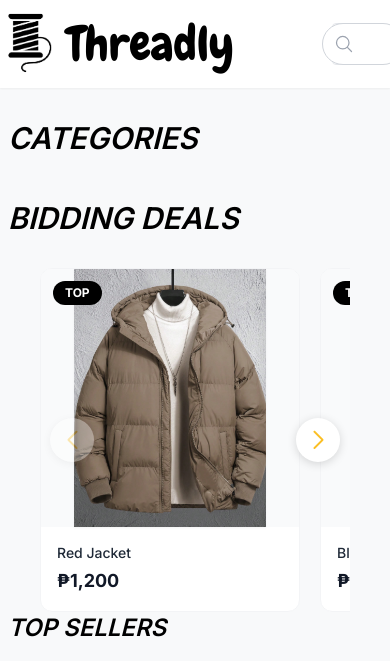
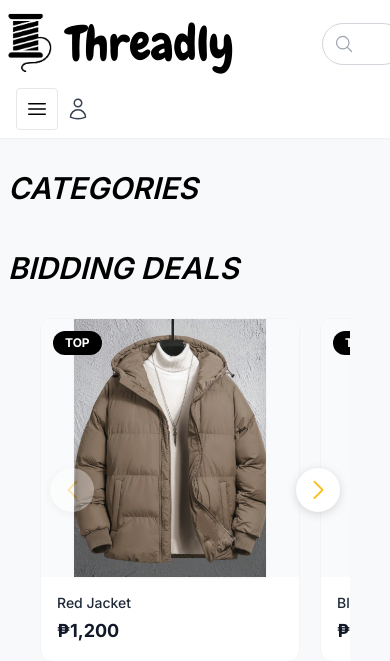
Before and after one commit to bennysito/Threadly, a PHP site: page / in a window 390 px wide; the page is wider, and only the part inside the window is pictured. Shown: the top 661 px of that part. Run offline with PHP 8.4, Linux system fonts and the light colour scheme; data that the repository does not hold is empty; some libraries are stand-ins or nearby versions.

Commit message:
gibalik ang old nav bar

```diff
--- a/Front_End/Nav_bar.php
+++ b/Front_End/Nav_bar.php
@@ -1,27 +1,23 @@
+
 <?php
 require_once "../Back_End/Models/Users.php";
 
 if(session_status() == PHP_SESSION_NONE){
   session_start();
+
 }
-
-// Logout handling
 if (isset($_GET['action']) && $_GET['action'] === 'logout') {
     $user = new User();
     $user->logoutUser();
     header("location: index.php");
     exit;
 }
-
-// Check if user is logged in
-$isLoggedIn = isset($_SESSION['user_id']);
 ?>
-
-<nav class="bg-white shadow-sm">
+<nav class="bg-white  shadow-sm">
   <div class="max-w-7xl mx-auto px-4 py-2 flex flex-wrap items-center justify-between gap-2">
 
-    <!-- Logo -->
-    <a href="https://samtu43.github.io/Sam_chanel/" class="flex items-center flex-shrink-0">
+    <!-- Logo kaotng Threaldy-->
+    <a  href="https://samtu43.github.io/Sam_chanel/" class="flex items-center flex-shrink-0">
       <img src="Images/Threadly_logo.png" alt="Logo" class="h-16 w-auto ml-5/6 logo-scale">
       <span class="chewy-font ml-6">Threadly</span>
     </a>
@@ -42,36 +38,35 @@
       </div>
     </div>
 
-    <!-- Desktop menu items -->
+    <!-- Products,Notification,ug Help -->
     <div class="hidden md:flex items-center gap-6 ml-4">
-      <!-- Notification, Message, Cart, Wishlist, Help Icons -->
-      <a href="#" class="flex items-center hover:text-amber-500 gap-1 font-medium">
+
+
+      <a href="https://samtu43.github.io/Sam_chanel/" class="flex items-center  hover:text-amber-500 gap-1 font-medium">
         <svg xmlns="http://www.w3.org/2000/svg" fill="none" viewBox="0 0 24 24"
              stroke-width="1.5" stroke="currentColor" class="w-5 h-5">
           <path stroke-linecap="round" stroke-linejoin="round"
                 d="M14.857 17.082a23.848 23.848 0 0 0 5.454-1.31A8.967 8.967 0 0 1 18 9.75V9A6 6 0 0 0 6 9v.75a8.967 8.967 0 0 1-2.312 6.022c1.733.64 3.56 1.085 5.455 1.31m5.714 0a24.255 24.255 0 0 1-5.714 0m5.714 0a3 3 0 1 1-5.714 0" />
         </svg>
-      </a>
+      <!--Hi, text balhin ngari -->
 
-      <a href="#" class="flex items-center hover:text-amber-500">
-        <svg xmlns="http://www.w3.org/2000/svg" fill="none" viewBox="0 0 24 24" stroke-width="1.5" stroke="currentColor" class="size-6">
+      <!--message icon-->
+        <a href="https://samtu43.github.io/Sam_chanel/" class="flex items-center hover:text-amber-500"><svg xmlns="http://www.w3.org/2000/svg" fill="none" viewBox="0 0 24 24" stroke-width="1.5" stroke="currentColor" class="size-6">
   <path stroke-linecap="round" stroke-linejoin="round" d="M8.625 12a.375.375 0 1 1-.75 0 .375.375 0 0 1 .75 0Zm0 0H8.25m4.125 0a.375.375 0 1 1-.75 0 .375.375 0 0 1 .75 0Zm0 0H12m4.125 0a.375.375 0 1 1-.75 0 .375.375 0 0 1 .75 0Zm0 0h-.375M21 12c0 4.556-4.03 8.25-9 8.25a9.764 9.764 0 0 1-2.555-.337A5.972 5.972 0 0 1 5.41 20.97a5.969 5.969 0 0 1-.474-.065 4.48 4.48 0 0 0 .978-2.025c.09-.457-.133-.901-.467-1.226C3.93 16.178 3 14.189 3 12c0-4.556 4.03-8.25 9-8.25s9 3.694 9 8.25Z" />
 </svg>
 </a>
-
-      <a href="#" class="flex items-center hover:text-amber-500">
-        <svg xmlns="http://www.w3.org/2000/svg" fill="none" viewBox="0 0 24 24" stroke-width="1.5" stroke="currentColor" class="size-6">
+<!--cart icon-->
+      <a href="https://samtu43.github.io/Sam_chanel/" class="flex items-center hover:text-amber-500 "><svg xmlns="http://www.w3.org/2000/svg" fill="none" viewBox="0 0 24 24" stroke-width="1.5" stroke="currentColor" class="size-6">
   <path stroke-linecap="round" stroke-linejoin="round" d="M2.25 3h1.386c.51 0 .955.343 1.087.835l.383 1.437M7.5 14.25a3 3 0 0 0-3 3h15.75m-12.75-3h11.218c1.121-2.3 2.1-4.684 2.924-7.138a60.114 60.114 0 0 0-16.536-1.84M7.5 14.25 5.106 5.272M6 20.25a.75.75 0 1 1-1.5 0 .75.75 0 0 1 1.5 0Zm12.75 0a.75.75 0 1 1-1.5 0 .75.75 0 0 1 1.5 0Z" />
 </svg>
 </a>
-
-      <a href="#" class="flex items-center text-gray-700 hover:text-amber-500 font-medium">
-        <svg xmlns="http://www.w3.org/2000/svg" fill="none" viewBox="0 0 24 24" stroke-width="1.5" stroke="currentColor" class="size-6">
+<!--heart icon-->
+ <a href="https://samtu43.github.io/Sam_chanel/"class="flex items-center text-gray-700 hover:text-amber-500 font-medium"><svg xmlns="http://www.w3.org/2000/svg" fill="none" viewBox="0 0 24 24" stroke-width="1.5" stroke="currentColor" class="size-6">
   <path stroke-linecap="round" stroke-linejoin="round" d="M21 8.25c0-2.485-2.099-4.5-4.688-4.5-1.935 0-3.597 1.126-4.312 2.733-.715-1.607-2.377-2.733-4.313-2.733C5.1 3.75 3 5.765 3 8.25c0 7.22 9 12 9 12s9-4.78 9-12Z" />
 </svg>
 </a>
-
-      <a href="#" class="flex items-center text-gray-700 hover:text-amber-500 font-medium">
+<!-- question mark icon-->
+      <a href="https://samtu43.github.io/Sam_chanel/" class="flex items-center text-gray-700 hover:text-amber-500 font-medium">
         <svg xmlns="http://www.w3.org/2000/svg" fill="none" viewBox="0 0 24 24"
              stroke-width="1.5" stroke="currentColor" class="w-5 h-5">
           <path stroke-linecap="round" stroke-linejoin="round"
@@ -80,19 +75,50 @@
                    -.745.361-1.45.999-1.45 1.827v.75M21 12a9 9 0 1 1-18 0
                    9 9 0 0 1 18 0Zm-9 5.25h.008v.008H12v-.008Z" />
         </svg>
+
       </a>
 
-      <!-- Profile dropdown -->
+
+    </div>
+
+    <!-- Hamburger nga button ,katong 3 lines -->
+    <div class="flex items-center gap-2">
+      <button id="mobileBtn" class="md:hidden flex items-center p-2 border rounded ">
+        <svg xmlns="http://www.w3.org/2000/svg" fill="none" viewBox="0 0 24 24"
+             stroke-width="1.5" stroke="currentColor" class="w-6 h-6">
+          <path stroke-linecap="round" stroke-linejoin="round"
+                d="M3.75 6.75h16.5M3.75 12h16.5m-16.5 5.25h16.5" />
+        </svg>
+      </button>
+
+
+<?php
+ // Start the session
+
+// Check if user is logged in
+$isLoggedIn = isset($_SESSION['user_id']); // Replace 'user_id' with your session key from login
+?>
+
 <div class="relative">
     <button id="profileBtn" class="flex items-center text-gray-700 hover:text-amber-500 font-medium">
         <svg xmlns="http://www.w3.org/2000/svg" fill="none" viewBox="0 0 24 24" stroke-width="1.5" stroke="currentColor" class="size-6">
   <path stroke-linecap="round" stroke-linejoin="round" d="M15.75 6a3.75 3.75 0 1 1-7.5 0 3.75 3.75 0 0 1 7.5 0ZM4.501 20.118a7.5 7.5 0 0 1 14.998 0A17.933 17.933 0 0 1 12 21.75c-2.676 0-5.216-.584-7.499-1.632Z" />
 </svg>
+
     </button>
+
     <div id="profileDropdown" class="hidden absolute right-0 mt-2 w-48 bg-white border rounded-lg shadow-lg z-10">
         <?php if ($isLoggedIn): ?>
-              <div class="px-4 py-2 text-sm text-gray-600 italic font-medium">
-                  Welcome <?= htmlspecialchars($_SESSION['first_name'] ?? 'User') ?>
+            <!-- Logged-in user dropdown -->
+             <div>
+              <?php if (isset($_SESSION['first_name']) && !empty($_SESSION['first_name'])): ?>
+  <div class="hidden sm:flex sm:items-center sm:ml-4">
+    <div style="line-height:1;">
+      <div class="text-sm italic font-medium text-gray-800">Welcome  <span class="text-sm font-bold italic" style="color:#F59E0B; text-transform:uppercase;"><?= htmlspecialchars($_SESSION['first_name']); ?></span></div>
+
+    </div>
+  </div>
+<?php endif; ?>
              </div>
             <a href="profile.php" class="block px-4 py-2 hover:bg-gray-100">Profile</a>
             <a href="#" class="block px-4 py-2 hover:bg-gray-100">Reviews</a>
@@ -103,6 +129,7 @@
             <hr class="my-1 border-gray-200">
             <a href="?action=logout" class="block px-4 py-2 hover:bg-gray-100">Logout</a>
         <?php else: ?>
+            <!-- Guest dropdown -->
             <a href="login.php" class="block px-4 py-2 hover:bg-gray-100">Login</a>
             <a href="sign-up.php" class="block px-4 py-2 hover:bg-gray-100">Create Account</a>
         <?php endif; ?>
@@ -110,48 +137,42 @@
 </div>
     </div>
 
-    <!-- Mobile Hamburger -->
-    <div class="flex items-center gap-2 md:hidden">
-      <button id="mobileBtn" class="flex items-center p-2 border rounded ">
-        <svg xmlns="http://www.w3.org/2000/svg" fill="none" viewBox="0 0 24 24"
-             stroke-width="1.5" stroke="currentColor" class="w-6 h-6">
-          <path stroke-linecap="round" stroke-linejoin="round"
-                d="M3.75 6.75h16.5M3.75 12h16.5m-16.5 5.25h16.5" />
-        </svg>
-      </button>
+  </div>
+
+<!--Table para sa categories-->
+<!--
+<p class="ml-2 ">Categories</p>
+  <div class="grid grid-cols-10 grid-rows-2 gap-4 p-4">
+
+  <div class="border border-gray-300 h-20 "></div>
+  <div class="border border-gray-300 h-20 "></div>
+  <div class="border border-gray-300 h-20 h-20"></div>
+  <div class="border border-gray-300 h-20 h-20"></div>
+  <div class="border border-gray-300 h-20 h-20"></div>
+  <div class="border border-gray-300 h-20 h-20"></div>
+  <div class="border border-gray-300 h-20 h-20"></div>
+  <div class="border border-gray-300 h-20 h-20"></div>
+  <div class="border border-gray-300 h-20 h-20"></div>
+  <div class="border border-gray-300 h-20 h-20"></div>
+  <div class="border border-gray-300 h-20 h-20"></div>
+  <div class="border border-gray-300 h-20 h-20"></div>
+  <div class="border border-gray-300 h-20 h-20"></div>
+  <div class="border border-gray-300 h-20 h-20"></div>
+  <div class="border border-gray-300 h-20 h-20"></div>
+  <div class="border border-gray-300 h-20 h-20"></div>
+  <div class="border border-gray-300 h-20 h-20"></div>
+  <div class="border border-gray-300 h-20 h-20"></div>
+  <div class="border border-gray-300 h-20 h-20"></div>
+  <div class="border border-gray-300 h-20 h-20"></div>
+
+
   </div>
   </div>
-
-  <!-- Mobile menu -->
+-->
+  <!-- para mobile-->
   <div id="mobileMenu" class="hidden md:hidden bg-white border-t px-4 py-2 space-y-1">
     <a href="#" class="block text-gray-700 hover:text-blue-500">Products</a>
     <a href="#" class="block text-gray-700 hover:text-blue-500">Notification</a>
     <a href="#" class="block text-gray-700 hover:text-blue-500">Help</a>
   </div>
 </nav>
-
-<!-- Dropdown / Mobile JS -->
-<script>
-document.addEventListener("DOMContentLoaded", function() {
-    const profileBtn = document.getElementById("profileBtn");
-    const profileDropdown = document.getElementById("profileDropdown");
-    if(profileBtn && profileDropdown) {
-        profileBtn.addEventListener("click", () => {
-            profileDropdown.classList.toggle("hidden");
-        });
-        document.addEventListener("click", function(e) {
-            if (!profileBtn.contains(e.target) && !profileDropdown.contains(e.target)) {
-                profileDropdown.classList.add("hidden");
-            }
-        });
-    }
-
-    const mobileBtn = document.getElementById("mobileBtn");
-    const mobileMenu = document.getElementById("mobileMenu");
-    if(mobileBtn && mobileMenu) {
-        mobileBtn.addEventListener("click", () => {
-            mobileMenu.classList.toggle("hidden");
-        });
-    }
-});
-</script>
```
Lines whose indentation alone changed are shown as unchanged.
